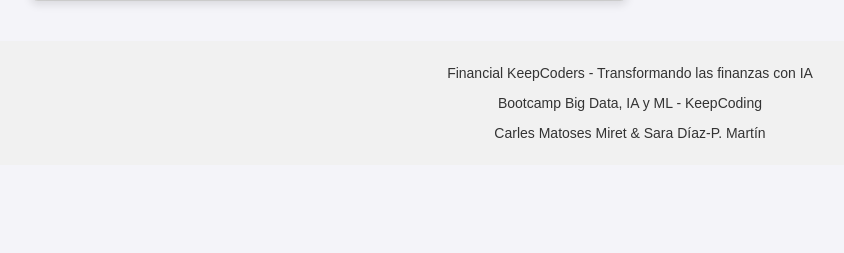
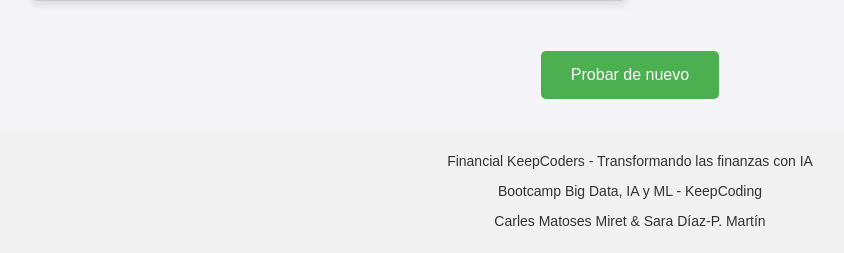
Before and after one commit to cmatoses/financialkeepcoders, a Flask app: template financial_keepcoders_app/templates/backtesting.html in a window 1280 px wide. Shown: the part 601-854 px from the top of the page, without its empty margins (10-854 px from the left). Before the commit the page ends 739 px from the top, so only its background shows below. Run offline with Flask 3, Linux system fonts and the light colour scheme; the template is opened without the code that fills it: most values are stand-ins (such as "Sample title", 1, 10 or a date in 2020).

Commit message:
Update backtesting.html

```diff
--- a/financial_keepcoders_app/templates/backtesting.html
+++ b/financial_keepcoders_app/templates/backtesting.html
@@ -48,6 +48,12 @@
             </div>
         </div>
     </div>
+            <!-- Botón para probar de nuevo -->
+        <div class="retry-button">
+            <form action="{{ url_for('home') }}">
+                <button type="submit" class="button">Probar de nuevo</button>
+            </form>
+        </div>
     {% endblock %}
 
 
```
